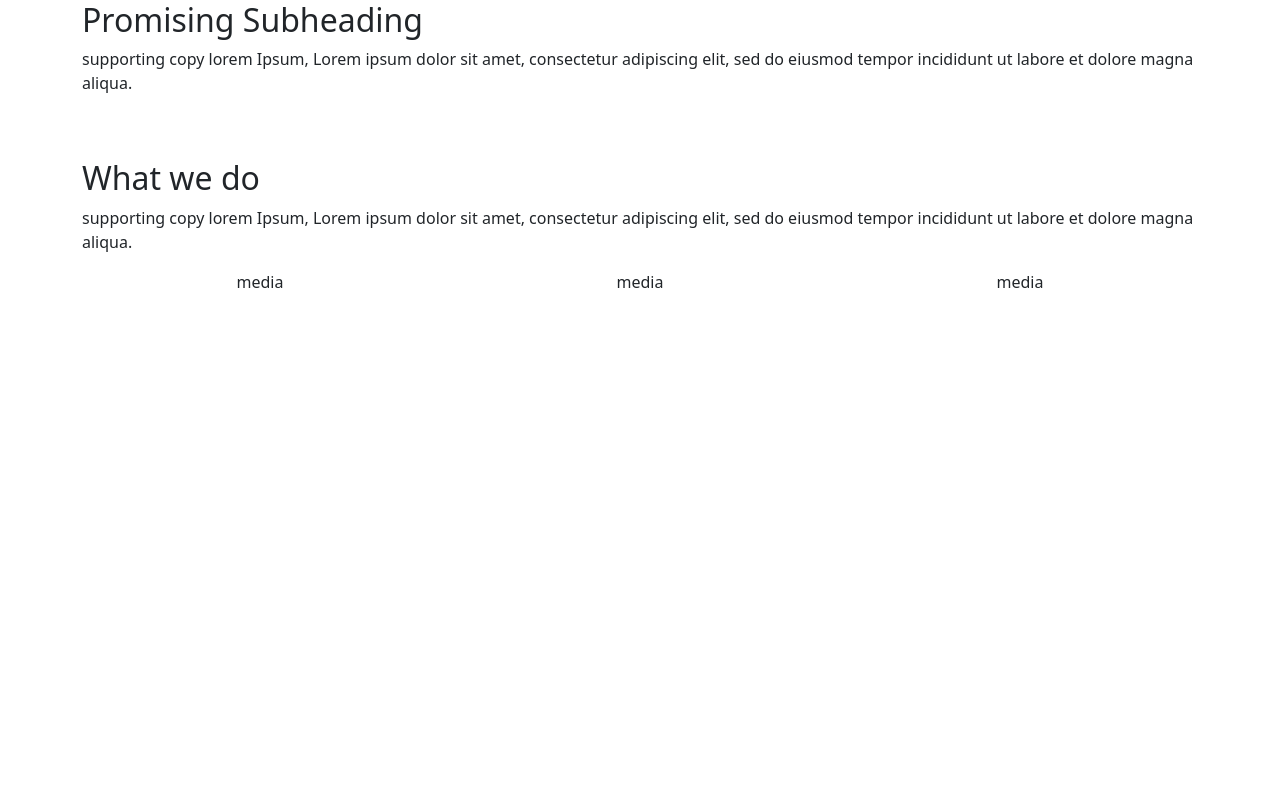
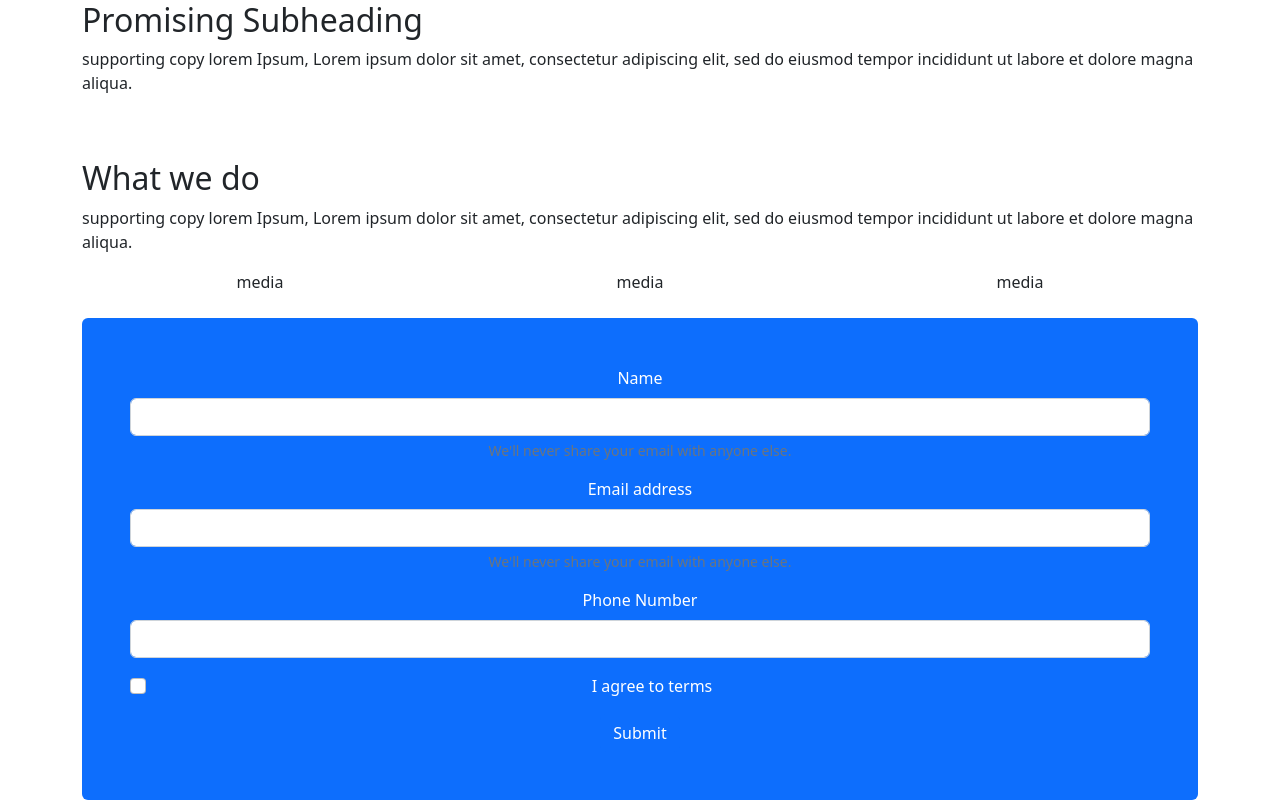
Before and after one commit to chips-ahoy-developement/landing-page, a React (Create React App) app: page / in a window 1280 px wide. Shown: the part 303-1103 px from the top of the page. Before the commit the page ends 800 px from the top, so only its background shows below. Built offline with nearby package versions, Linux system fonts and the light colour scheme.

Commit message:
added form

```diff
--- a/src/App.js
+++ b/src/App.js
@@ -1,4 +1,5 @@
 import "./App.scss";
+import Form from "./components/form/Form";
 import Jumbotron from "./components/jumbtron/Jumbotron";
 import Navigation from "./components/navigation/Navigation";
 
@@ -7,7 +8,7 @@ function App() {
     <div className="App">
       <Navigation></Navigation>
       <div className="container">
-        <Jumbotron></Jumbotron>
+        <Jumbotron><h1>Jumbotron</h1><p>lorem ipsum</p></Jumbotron>
         <div className="row">
           <div className="col-12 text-start mt-5">
             <h2>Promising Subheading</h2>
@@ -29,6 +30,14 @@ function App() {
           <div className="col-4">media</div>
           <div className="col-4">media</div>
         </div>
+        <div className="row">
+          <div className="col">
+
+            <div className='mt-4 p-5 bg-primary text-white rounded'>
+              <Form></Form>
+            </div>
+          </div>
+        </div>
       </div>
     </div>
   );
--- /dev/null
+++ b/src/components/form/Form.js
@@ -0,0 +1,61 @@
+import React from "react";
+
+const Form = () => {
+  return (
+    <form>
+    <div className="mb-3">
+        <label for="exampleInputEmail1" className="form-label">
+          Name
+        </label>
+        <input
+          type="name"
+          className="form-control"
+          id="John Doe"
+          aria-describedby="name"
+        />
+        <div id="emailHelp" className="form-text">
+          We'll never share your email with anyone else.
+        </div>
+      </div>
+      <div className="mb-3">
+        <label for="exampleInputEmail1" className="form-label">
+          Email address
+        </label>
+        <input
+          type="email"
+          className="form-control"
+          id="exampleInputEmail1"
+          aria-describedby="emailHelp"
+        />
+        <div id="emailHelp" className="form-text">
+          We'll never share your email with anyone else.
+        </div>
+      </div>
+      <div className="mb-3">
+        <label for="exampleInputPassword1" className="form-label">
+          Phone Number
+        </label>
+        <input
+          type="password"
+          className="form-control"
+          id="exampleInputPassword1"
+        />
+      </div>
+      <div className="mb-3 form-check">
+        <input
+          type="checkbox"
+          className="form-check-input"
+          id="exampleCheck1"
+        />
+        <label className="form-check-label" for="exampleCheck1">
+          I agree to terms
+        </label>
+      </div>
+      <button type="submit" className="btn btn-primary">
+        Submit
+      </button>
+    </form>
+  );
+};
+
+export default Form;
--- a/src/components/jumbtron/Jumbotron.js
+++ b/src/components/jumbtron/Jumbotron.js
@@ -1,8 +1,11 @@
 import React from 'react'
 
-const Jumbotron = () => {
+const Jumbotron = ({children}) => {
   return (
-    <section className='mt-4 p-5 bg-primary text-white rounded'><h1>Jumbotron</h1><p>lorem ipsum</p></section>
+    <section className='mt-4 p-5 bg-primary text-white rounded'>{
+
+        children.map((el)=>{return el})
+        }</section>
   )
 }
 
--- a/src/components/navigation/Navigation.js
+++ b/src/components/navigation/Navigation.js
@@ -3,8 +3,8 @@ import 'bootstrap/dist/css/bootstrap.css';
 const Navigation = () => {
   return (
 
-    <nav class="navbar navbar-light bg-light">
-    <div class="container-fluid">
+    <nav className  ="navbar navbar-light bg-light">
+    <div className  ="container-fluid">
       top navigation
     </div>
   </nav>
```
Also changed, not shown: src/components/jumbtron/jumbotron.module.scss (added).
